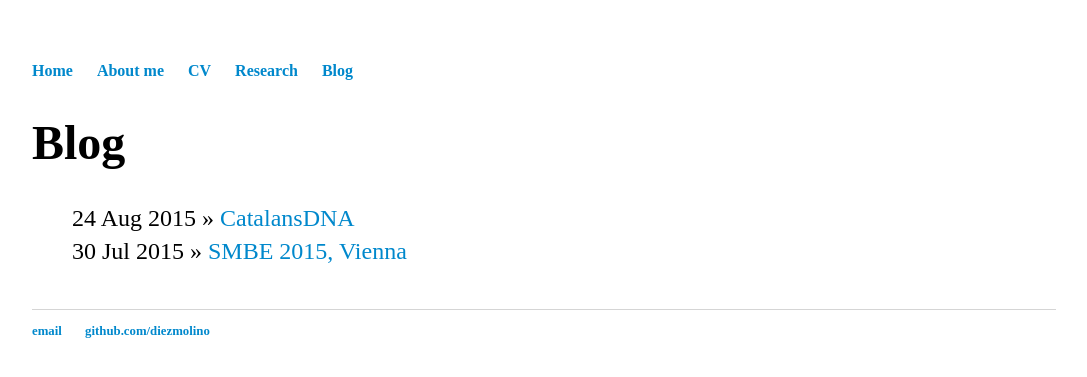
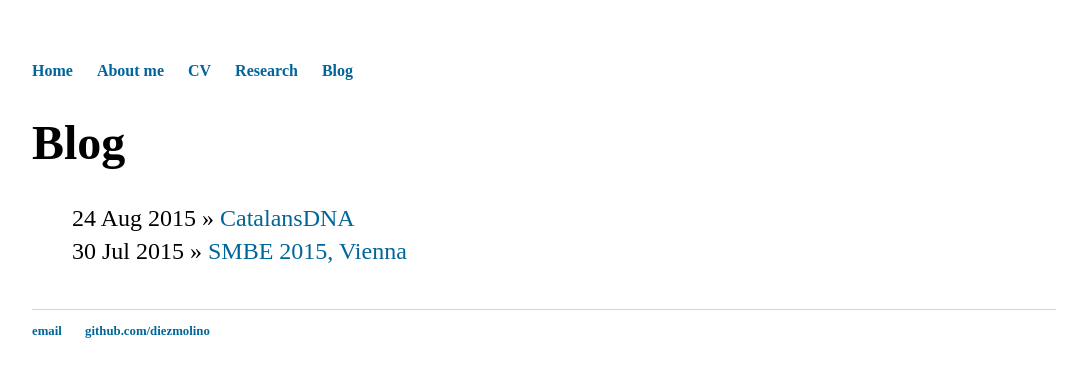
Before and after one commit to DiezMolino/diezmolino.github.io, a Jekyll site: the page built from blog/index.html, in a window 1280 px wide. Shown: the top 377 px of the page, without its empty margins (96-1183 px from the left). Built offline with Jekyll 4.4.1, drawn with Linux system fonts in a browser that asks for light colours.

Commit message:
Update main.css

```diff
--- a/css/main.css
+++ b/css/main.css
@@ -16,7 +16,7 @@ nav ul li, footer ul li {
 }
 a {
     text-decoration: none;
-    color: #0088CC;
+    color: #006699;
 }
 a:hover {
     text-decoration: none;
```
